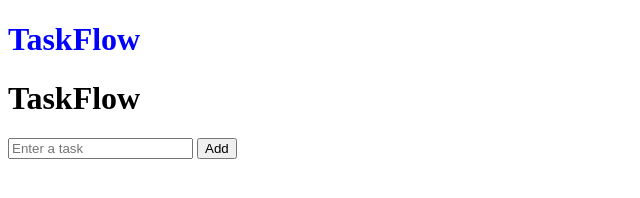
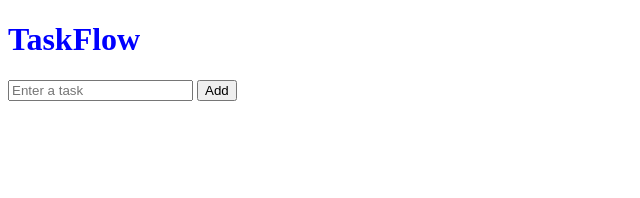
Before and after one commit to srivarsha9680-commits/taskflow-final, a plain HTML site: page index.html in a window 1280 px wide. Shown: the whole page, without its empty margins (0-640 px from the left). Drawn offline with Linux system fonts and the light colour scheme.

Commit message:
Remove duplicate TaskFlow heading in index.html

```diff
--- a/index.html
+++ b/index.html
@@ -5,7 +5,6 @@
 </head>
 <body>
     <h1 style="color: blue;">TaskFlow</h1>
-    <h1>TaskFlow</h1>
 
     <form>
         <input type="text" placeholder="Enter a task">
```
